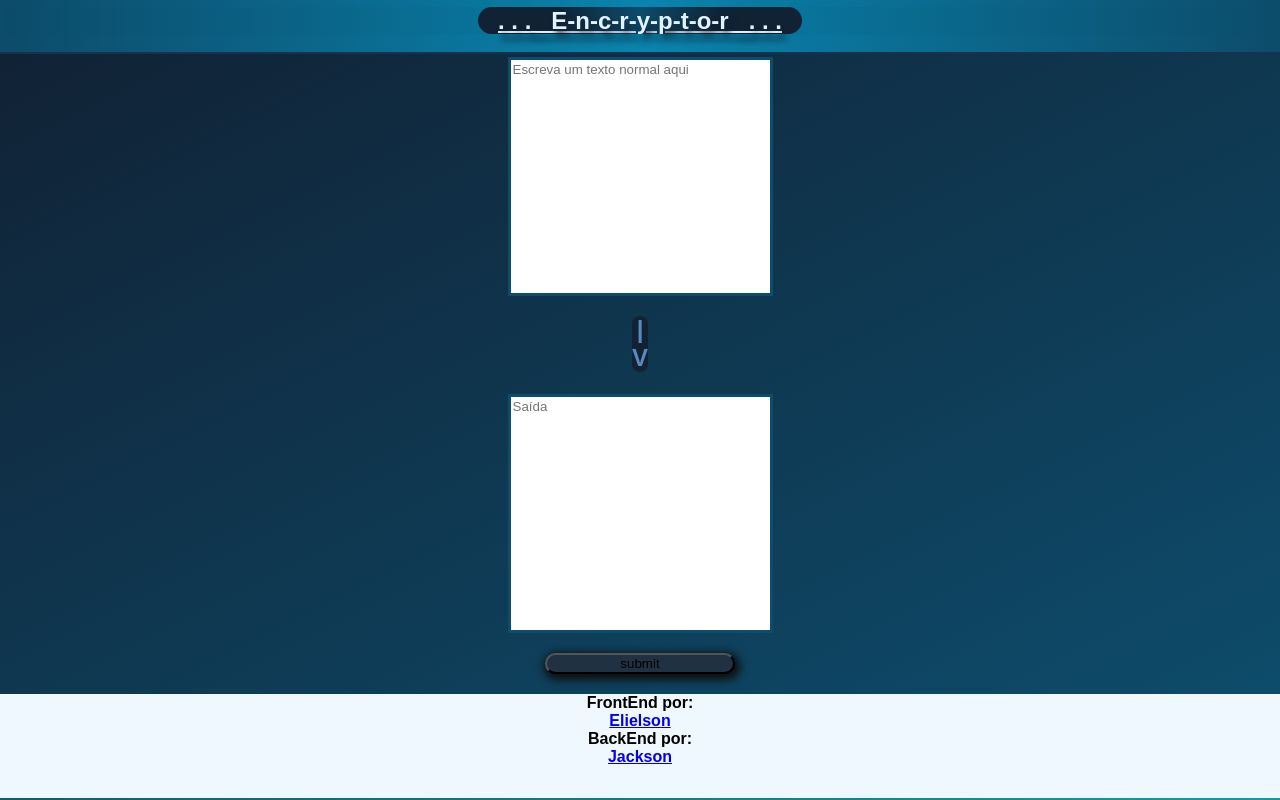
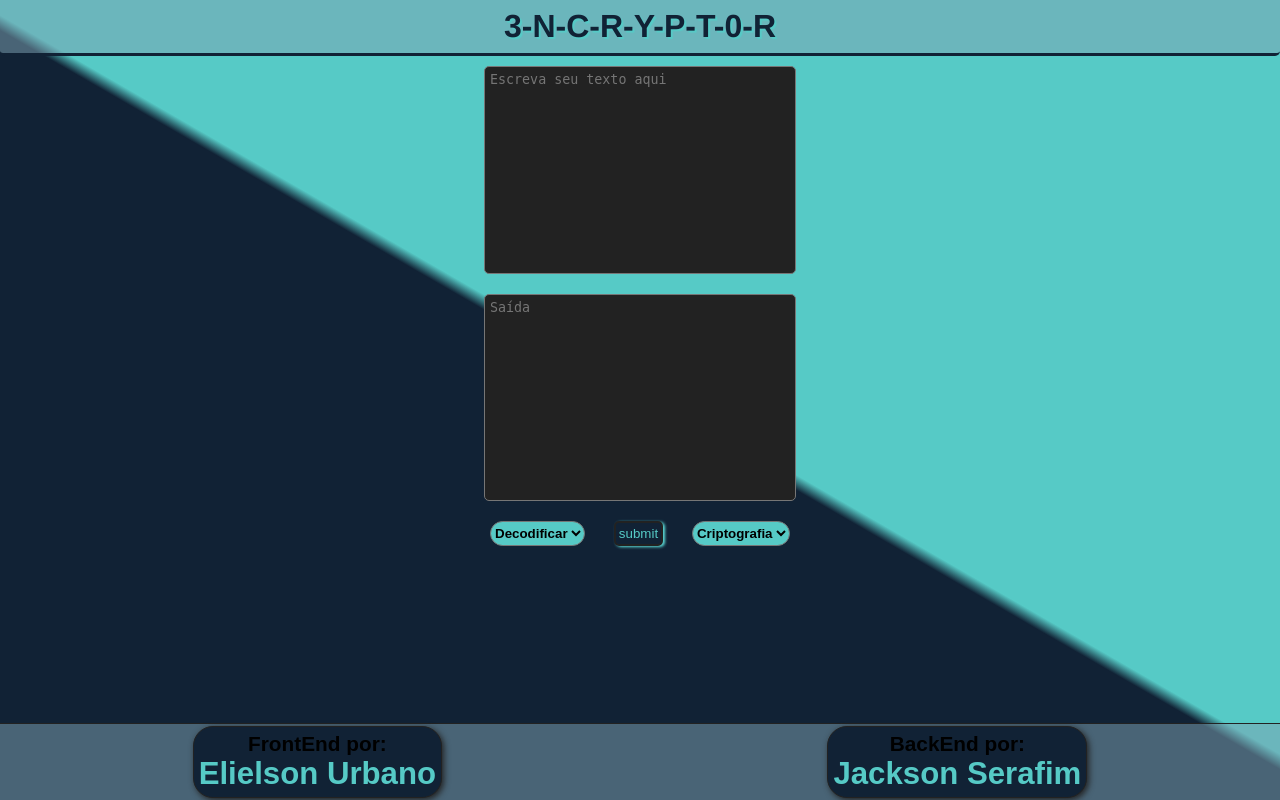
Before and after one commit to Jackson-Vieira/-----, a Django app: template secret/templates/secret/index.html in a window 1280 px wide. Run offline with Django 4.2, Linux system fonts and the light colour scheme; the template is opened without the code that fills it, so the values that code supplies are empty.

Commit message:
interface was created

```diff
--- a/secret/static/secret/css/style.css
+++ b/secret/static/secret/css/style.css
@@ -1,105 +1,109 @@
-* {
+:root {
+    --c1: #112235;
+    --c2: #56cac6;
+    --c3: #7fa4b383;
+    --c4: #222222;
     font-family: Arial, Helvetica, sans-serif;
+    height: 100%;
 }
 
-body, html{
-    text-align: center;
-    height: 100%;
+body{
     margin: 0px;
-    background: linear-gradient(to bottom right, #112235, #0ffff8 180%) no-repeat;
+    background: linear-gradient(30deg, var(--c1) 50%, var(--c2) 51%) no-repeat;
 }
 
-.navegacao {
-    color: rgb(227, 242, 255);
-    height: 5%;
-    font-weight: bold;
-    text-decoration: underline;
-    width: 100%;
-    background: linear-gradient(to right, #0d4c6b 1%,  #0984ae, #0d4c6b 100%);
-    border-bottom: 2px #17314e solid;
-    padding: 2px 0px 10px 0px;
+a {
+    text-decoration: none;
 }
 
-.navegacao h1{
-    right: 50%;
-    margin: 5px;
-    background-color: #0d4c6b11;
-    text-shadow: 4px 7px 6px #112235;
-    text-align: center;
+h1 {
+    color: var(--c1);
+    margin: 0px;
+    text-shadow:2px 2px 1px var(--c2);
+    font-weight: 800;
 }
 
-.navegacao h1 div {
-    display: inline;
-    padding: 0px 20px;
+h2 {
+    margin: 0px;
+    color: #56cac6;
+}
+
+h3 {
+    font-size: 130%;
+    margin: 2px;
+    padding: 5px;
+    background-color: var(--c1);
     border-radius: 20px;
-    animation: navText;
-    animation-duration: 1s;
-    animation-iteration-count: infinite;
+    border: 1px solid var(--c4);
+    box-shadow: 2px 2px 6px var(--c4);
+}
+
+.topbar {
+    font-family: 'Franklin Gothic Medium', 'Arial Narrow', Arial, sans-serif;
+    text-transform: capitalize;
+    color: var(--c4);
+    text-align: center;
+    padding: 8px 0px;
+    background-color: var(--c3);
+    border-bottom: solid var(--c1);
+    border-radius: 0px 0px 5px 5px;
 }
 
 .encryptForm {
+    margin-top: 10px;
+    height: 60vh;
     display: flex;
-    width: 100%;
-    height: 80%;
+    justify-content: center;
     flex-direction: column;
-    justify-content: center;
     align-items: center;
-    background: linear-gradient(to bottom right, #112235, #0d4c6b);
+    gap: 20px;
 }
 
-.encryptForm h2 {
-    color: #5c89bd;
-    background-color: #112235;
-    border-radius: 20px;
+.textBox {
+    width: 300px;
+    height: 200px;
+    resize: none;
+    background-color: var(--c4);
+    color: var(--c2);
+    padding: 5px;
+    border-radius: 5px;
 }
 
-.caixaDeTexto {
-    align-self: center;
-    margin: 3px 0px 0px 0px;
-    resize: none;
-    flex-grow: 0.5;
-    border: solid #0d4c6b;
+.formActions {
+    width: 300px;
+    display: flex;
+    justify-content: space-between;
 }
 
-.botao {
-    border-radius: 30px;
-    align-self: center;
-    width: 190px;
-    margin: 20px 0px;
-    background-color: #213144;
-    box-shadow: 2px 3px 8px 3px rgb(15, 15, 15);
+.choiceBox {
+    background-color: var(--c2);
+    font-weight: 600;
+    border-radius: 15px;
 }
 
-.botao:active {
-    box-shadow: none;
+.button {
+    background-color: var(--c1);
+    color: var(--c2);
+    padding: 3px;
+    border: 2px solid var(--c4);
+    border-radius: 5px;
+    box-shadow:2px 1px 3px #5ddfda;
 }
 
 .credits {
-    height: 13%;
-    background-color: aliceblue;
+    position: absolute;
+    text-align: center;
+    bottom: 0px;
+    width: 100%;
+    display: flex;
+    justify-content: space-around;
+    gap: 0px;
+    border-top: 1px solid var(--c4);
+    background-color: var(--c3);
 }
 
-.credits h2 {
-    display: flex;
-    flex-direction: column;
-    align-content: center;
-    margin: 0px;
-    bottom: 0px;
-    font-size: medium;
+@media(max-width: 580px) {
+    .credits>* {
+        font-size: 14px;
+    }
 }
-
-/*.color1 {color: #112235;}
-.color2 {color: #0d4c6b;}
-.color3 {color: #0984ae;}
-.color4 {color: #03c8f8;}
-.color5 {color: #0ffff8;}*/
-
-@keyframes navText{
-    0%{background: linear-gradient(to right, #112235, #112235, #112235, #112235, #112235);}
-    20%{background: linear-gradient(to right, #112235, #112235, #112235, #112235, #0d4c6b);}
-    40%{background: linear-gradient(to right, #112235, #112235, #112235, #0d4c6b, #112235 );}
-    60%{background: linear-gradient(to right, #112235, #112235, #0d4c6b, #112235, #112235);}
-    80%{background: linear-gradient(to right, #112235, #0d4c6b, #112235, #112235, #112235);}
-    100%{background: linear-gradient(to right, #0d4c6b, #112235, #112235,  #112235, #112235);}
-
-}
--- a/secret/templates/secret/index.html
+++ b/secret/templates/secret/index.html
@@ -1,5 +1,5 @@
 <!DOCTYPE html>
-<html lang="en">
+<html lang="pt-br">
 <head>
     <meta charset="UTF-8">
     <meta http-equiv="X-UA-Compatible" content="IE=edge">
@@ -8,25 +8,44 @@
     <link rel="stylesheet" href="/secret/static/secret/css/style.css">
 </head>
 <body>
-    <nav class="navegacao">
-        <h1>
-            <div>. . ._ E-n-c-r-y-p-t-o-r _. . .</div>
-        </h1>
-    </nav>
+
+    <header class="topbar">
+        <h1>3-n-c-r-y-p-t-0-r</h1>
+    </header>
+
     <form method="post" class="encryptForm">
-        <textarea name="latinoAlpha" id="latinoAlpha" cols="30" rows="10" class="caixaDeTexto" placeholder="Escreva um texto normal aqui"></textarea>
-        <h2>|<br>V</h2>
-        <textarea name="encryptedText" id="encrypted" cols="30" rows="10" class="caixaDeTexto" placeholder="Saída" readonly></textarea>
-        <button formaction="" class="botao">submit</button>
+
+        <textarea name="latinoAlpha" id="latinoAlpha" cols="30" rows="10" class="textBox" placeholder="Escreva seu texto aqui"></textarea>
+
+
+        <textarea name="encryptedText" id="encrypted" cols="30" rows="10" class="textBox" placeholder="Saída" readonly></textarea>
+
+        <div class="formActions">
+            <select name="" id="" class="choiceBox">
+                <option value="">Decodificar</option>
+                <option value="">Codificar</option>
+            </select>
+            <button formaction="" class="button">submit</button>
+            <select name="" id="" class="choiceBox">
+                <option value="">Criptografia</option>
+            </select>
+        </div>
     </form>
+
     <footer class="credits">
-        <h2>
+        <p>
+            <h3>
         FrontEnd por:
-        <a href="mailto:elielson7756@gmail.com">Elielson</a>
-        BackEnd por:
-        <a href="mailto:">Jackson</a>
-        </h2>
+        <a href="mailto:elielson7756@gmail.com"><h2>Elielson Urbano</h2></a>
+            </h3>
+    	</p>
+
+        <p>
+            <h3>
+               BackEnd por:
+        <a href="mailto:"><h2>Jackson Serafim</h2></a>
+            </h3>
+        </p>
     </footer>
-    </div>
 </body>
 </html>
--- a/secret/views.py
+++ b/secret/views.py
@@ -28,11 +28,11 @@ class BinaryAPIView(APIView): # Binario
         type = query_params.get("type")
         data = {}
         if type:
-            if type == 'decode':
+            if type == 'encode':
                 data = {
                     'message': binary_helper.encrypt(request.data.get("message"))
                 }
-            elif type == 'encode':
+            elif type == 'decode':
                 data = {
                     'message': binary_helper.decrypt(request.data.get("message"))
                 }
```
Also changed, not shown: 1 other file.
